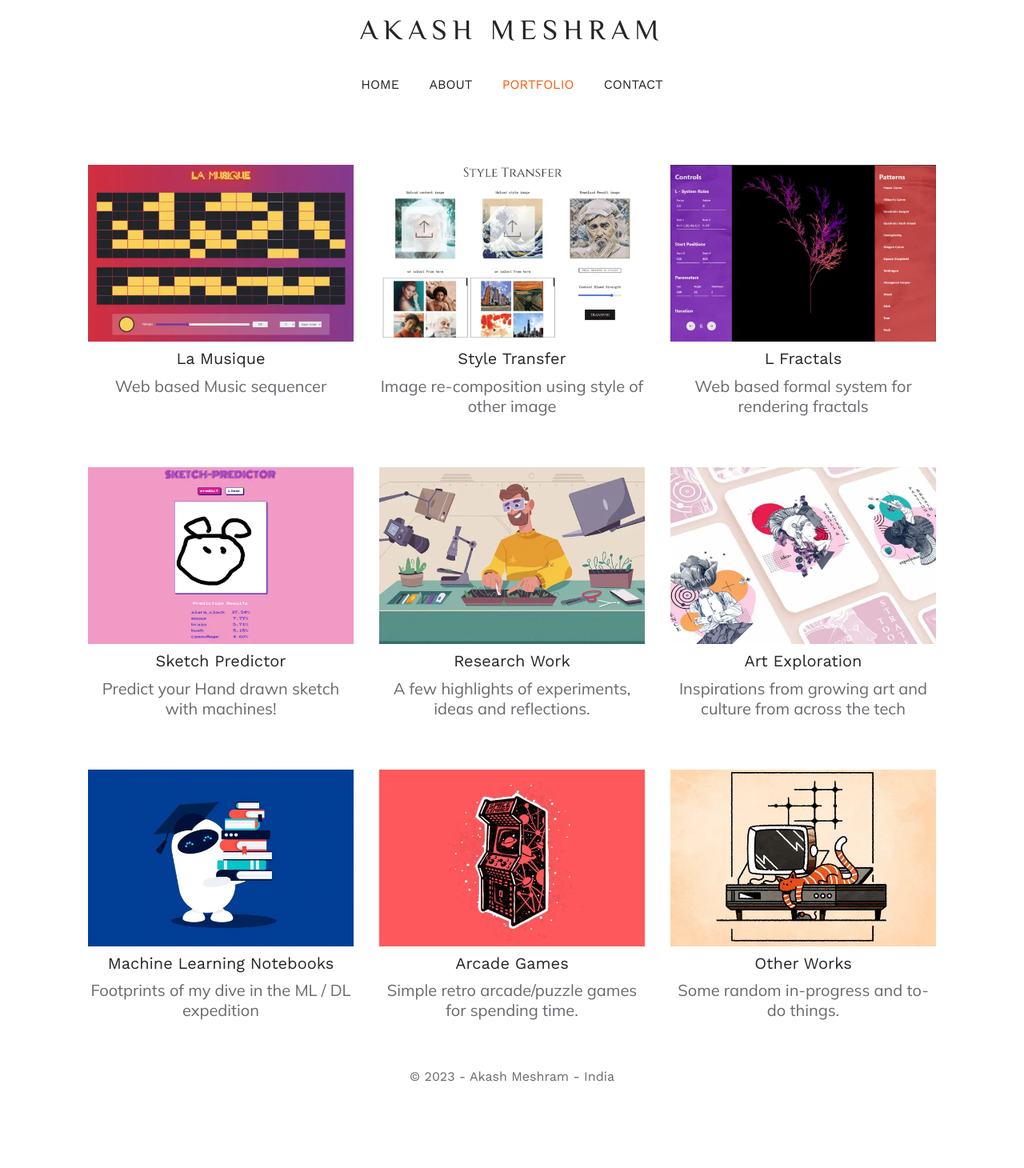
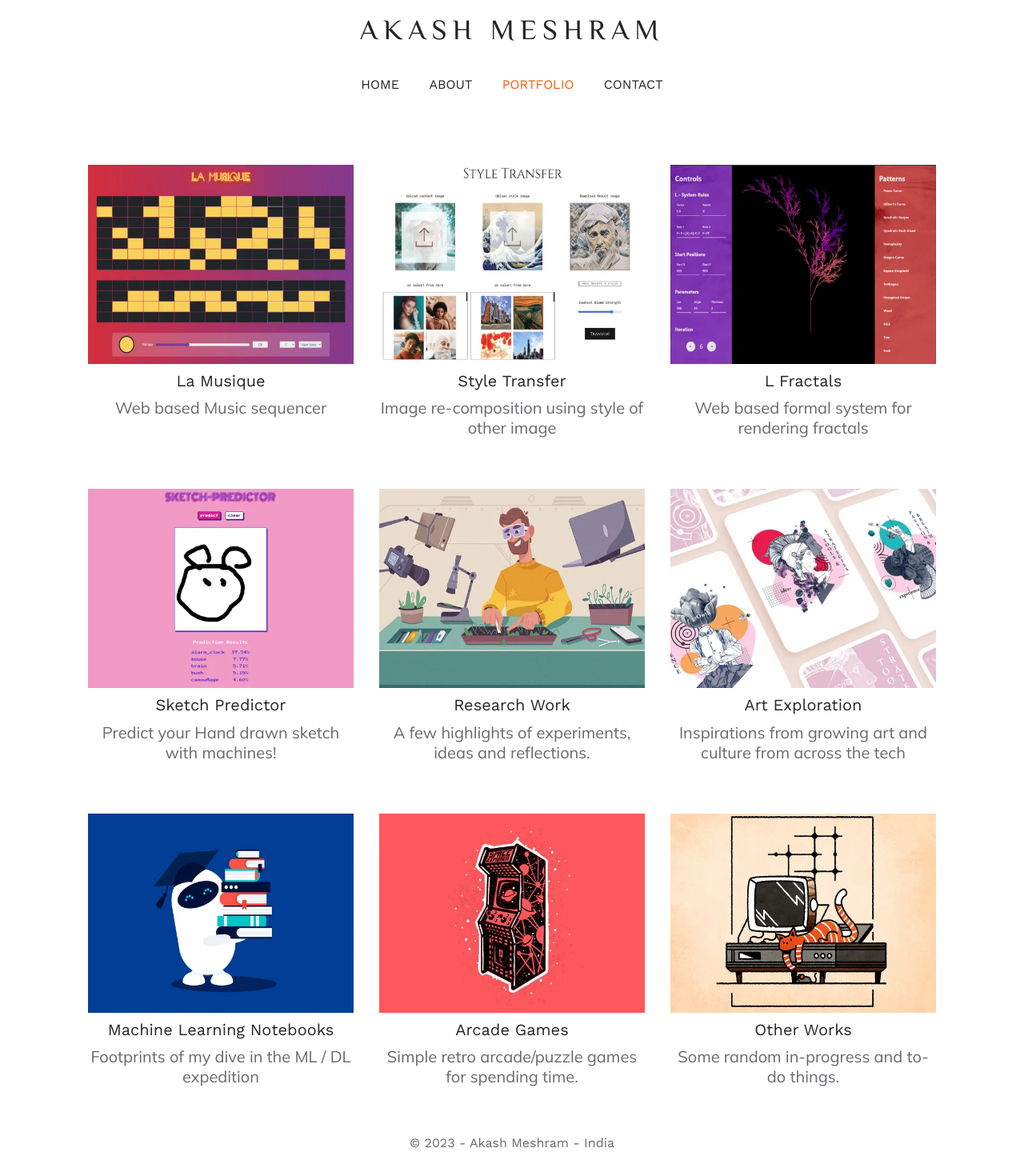
Before and after one commit to akashmeshram/Personal-Website, a Jekyll site: the page built from pages/portfolio.html, in a window 1280 px wide. Shown: the whole page at 80% size. Built offline with Jekyll 4.4.1, drawn with Linux system fonts in a browser that asks for light colours; before the commit the page ends 1377 px from its top, so only the background shows below that.

Commit message:
🎨 Update image load

```diff
--- a/_includes/gallery-item.html
+++ b/_includes/gallery-item.html
@@ -7,13 +7,14 @@
       href="{{include.path}}/{{ item.slug }}"
     {% endif %}
   >
-    <div class="gallery-thumbnail">
+    <div class="thumbnail">
         <img
           {% if item.image %}
             src="{{ item.image }}"
           {% else %}
             src="/assets/portfolio/{{item.slug }}.webp"
           {% endif %}
+          loading="lazy"
         >
     </div>
     <p class="gallery-header">
--- a/_sass/base.scss
+++ b/_sass/base.scss
@@ -87,6 +87,18 @@ p {
   text-align: center;
 }
 
+.thumbnail {
+  width: 100%;
+  padding-bottom: 75%;
+  @include image-container;
+  img {
+    @include transition(all);
+    &:hover {
+      transform: scale(1.04);
+    }
+  }
+}
+
 // Scroll Bar
 /* width */
 ::-webkit-scrollbar {
--- a/_sass/layouts/gallery.scss
+++ b/_sass/layouts/gallery.scss
@@ -5,18 +5,6 @@
   article {
     width: auto;
     margin-bottom: 2em;
-    .gallery-thumbnail {
-      overflow: hidden;
-      img {
-        display: block;
-        max-width: 100%;
-        height: auto;
-        @include transition(all);
-        &:hover {
-          transform: scale(1.04);
-        }
-      }
-    }
     .gallery-header {
       font-family: inherit;
       color: $primary-color;
--- a/_sass/utils/mixin.scss
+++ b/_sass/utils/mixin.scss
@@ -144,3 +144,17 @@ $breakpoints: (
     border-color: $accent-color;
   }
 }
+
+// Image container
+@mixin image-container {
+  background-color: $asset-background;
+  overflow: hidden;
+  position: relative;
+  img {
+    position: absolute;
+    top: 0;
+    left: 0;
+    width: 100%;
+    height: 100%;
+  }
+}
--- a/_sass/variables.scss
+++ b/_sass/variables.scss
@@ -3,4 +3,5 @@ $accent-color: rgb(251, 91, 13);
 $primary-color: #252525;
 $secondary-color: #67696d;
 $body-background: #fff;
+$asset-background: #ecdbff;
 $transition-time: 0.3s;
```
